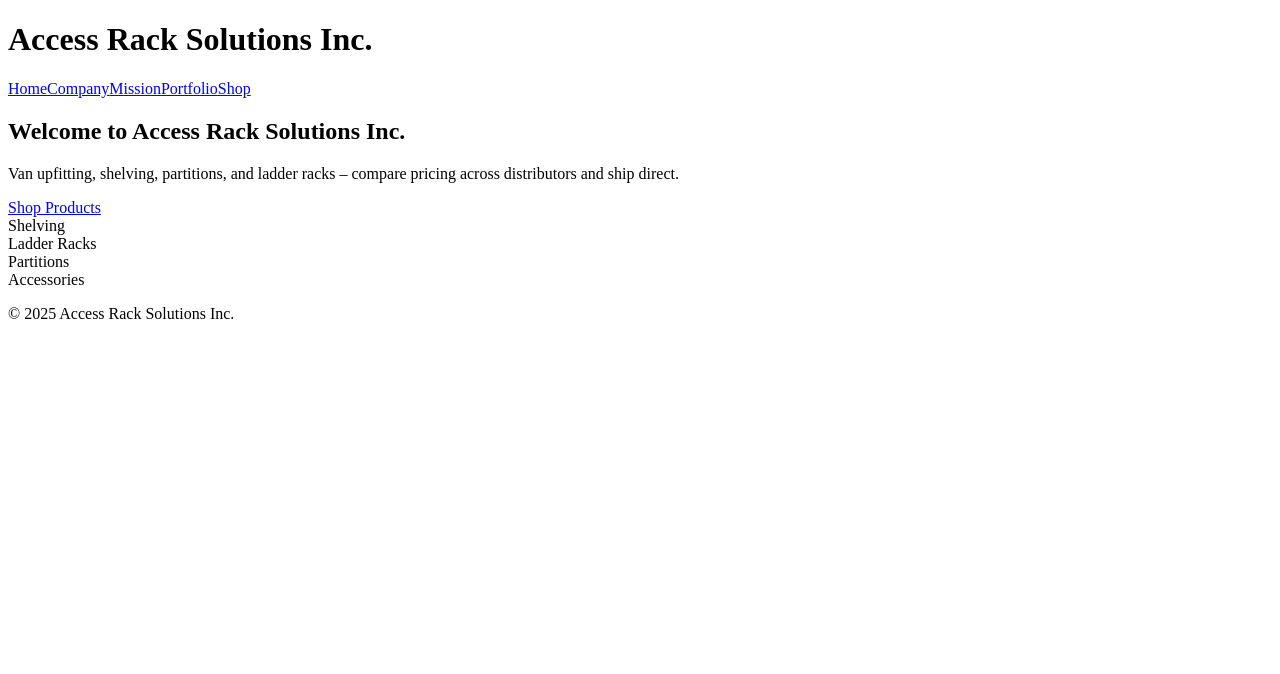
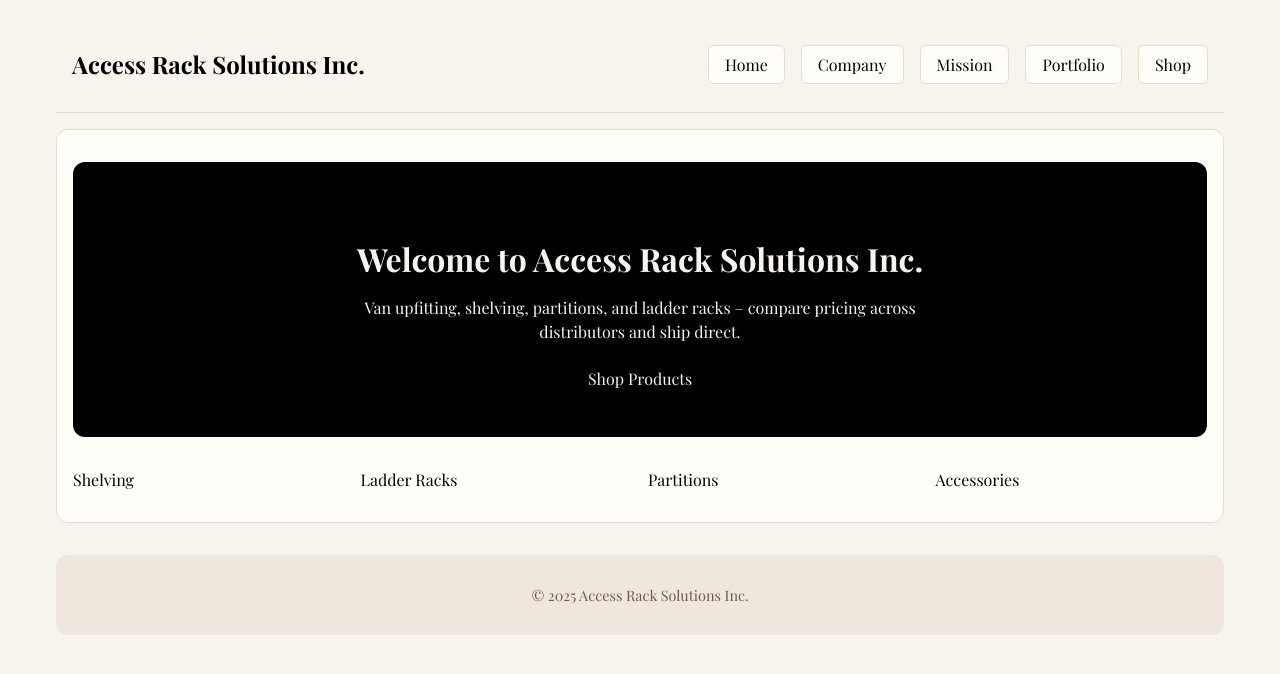
Before and after one commit to dev-verde1071/website, a Next.js app: page / in a window 1280 px wide. Shown: the top 674 px of the page. Built offline with nearby package versions, Linux system fonts and the light colour scheme.

Commit message:
Update page.js

```diff
--- a/app/page.js
+++ b/app/page.js
@@ -1,7 +1,9 @@
 import Link from "next/link";
+import "./globals.css";
 
-function Header() {
+export default function HomePage() {
   return (
+    <div className="container">
       <header className="header">
         <h1>Access Rack Solutions Inc.</h1>
         <nav>
@@ -12,49 +14,34 @@ function Header() {
           <Link href="/shop">Shop</Link>
         </nav>
       </header>
-  );
-}
 
-function Footer() {
-  return (
-    <footer className="footer">
-      <p>© {new Date().getFullYear()} Access Rack Solutions Inc.</p>
-    </footer>
-  );
-}
-
-function HomePage() {
-  return (
-    <main className="main">
+      <main>
         <section className="hero">
           <h2>Welcome to Access Rack Solutions Inc.</h2>
           <p>
             Van upfitting, shelving, partitions, and ladder racks – compare
             pricing across distributors and ship direct.
           </p>
-        <Link href="/shop" className="button">
+          <Link href="/shop" className="cta-btn">
             Shop Products
           </Link>
         </section>
 
         <section className="categories">
-        {["Shelving", "Ladder Racks", "Partitions", "Accessories"].map((c) => (
-          <div key={c} className="category-card">
-            <div className="category-image"></div>
-            <div className="category-title">{c}</div>
+          {["Shelving", "Ladder Racks", "Partitions", "Accessories"].map(
+            (c) => (
+              <div key={c} className="card">
+                <div className="card-img"></div>
+                <div className="card-title">{c}</div>
               </div>
-        ))}
+            )
+          )}
         </section>
       </main>
+
+      <footer className="footer">
+        <p>© {new Date().getFullYear()} Access Rack Solutions Inc.</p>
+      </footer>
+    </div>
   );
 }
-
-export default function Page() {
-  return (
-    <>
-      <Header />
-      <HomePage />
-      <Footer />
-    </>
-  );
-}
```
Lines whose indentation alone changed are shown as unchanged.
